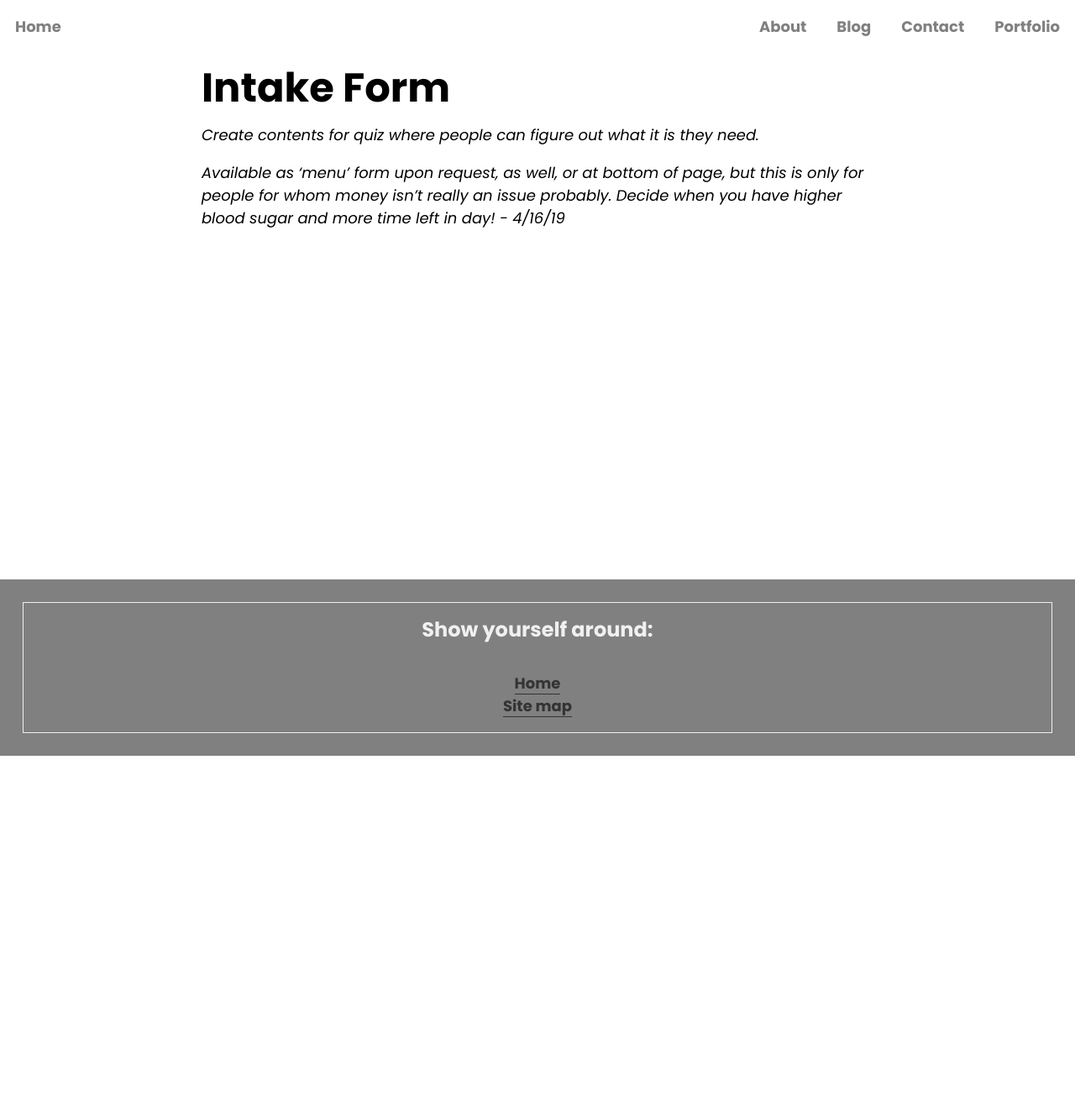
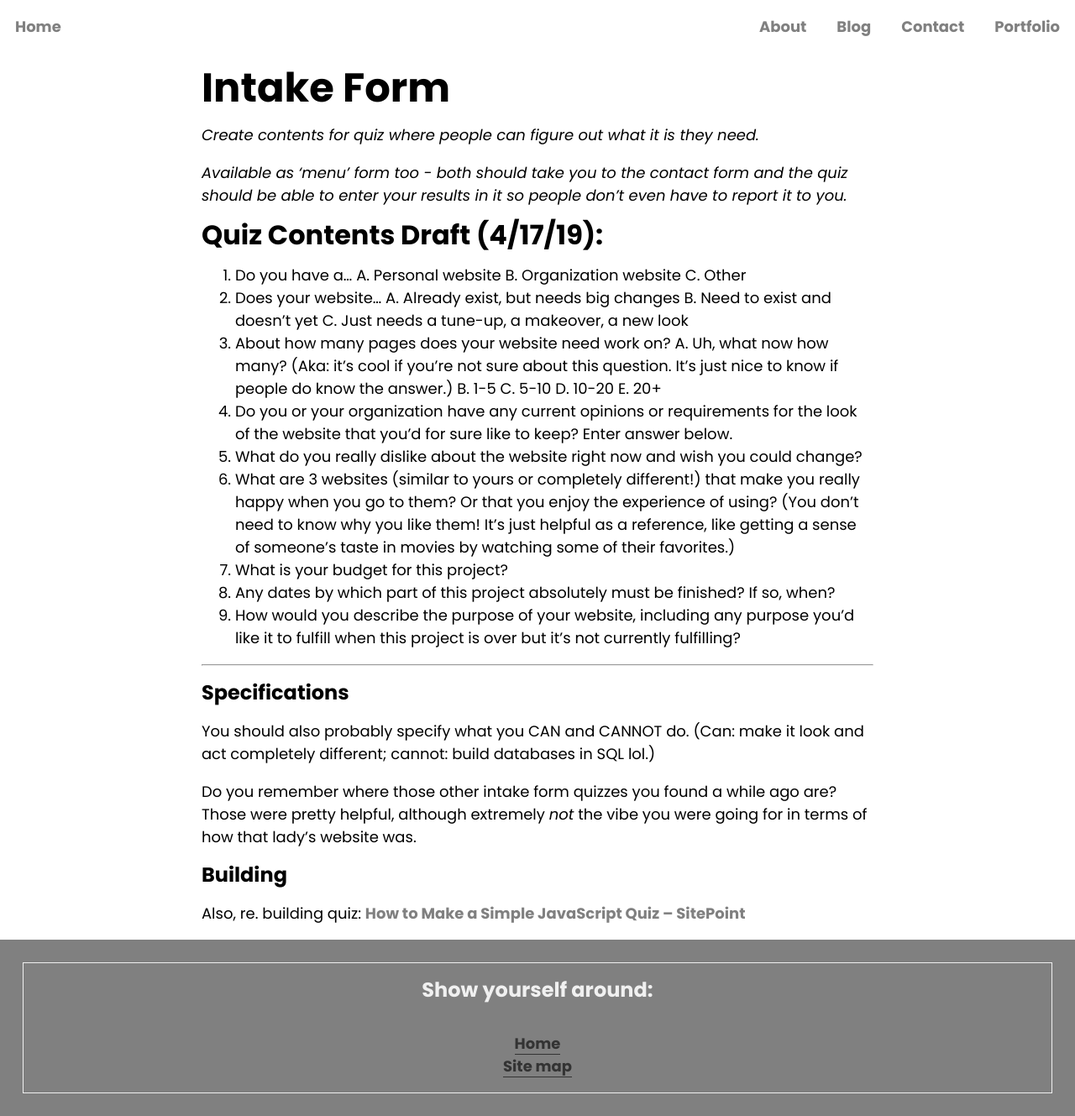
Before and after one commit to kbdonnally/katherinedoes.design, a Jekyll site: the page built from pages/real/intake.md, in a window 1280 px wide. Shown: the whole page at 84% size. Built offline with Jekyll 4.4.1, drawn with Linux system fonts in a browser that asks for light colours; some web fonts are replaced; before the commit the page ends 900 px from its top, so only the background shows below that.

Commit message:
Add rough draft of intake quiz (non-functional, just ?s)
- Gonna set each question into a JS-powered page I think.
Would really prefer to write my own quiz code and that seems
To be the way to do it.

- Questions need some editing. Write them all as free response
First, then if they have finite set of answers make into MC.

- Consult those quizzes from uh, lol, last time you were making
A website. (Agh)

```diff
--- a/pages/real/intake.md
+++ b/pages/real/intake.md
@@ -8,4 +8,39 @@ permalink: /intake/
 
 *Create contents for quiz where people can figure out what it is they need.*
 
-*Available as 'menu' form upon request, as well, or at bottom of page, but this is only for people for whom money isn't really an issue probably. Decide when you have higher blood sugar and more time left in day! - 4/16/19*
+*Available as 'menu' form too - both should take you to the contact form and the quiz should be able to enter your results in it so people don't even have to report it to you.*
+
+## Quiz Contents Draft (4/17/19):
+
+1. Do you have a...
+    A. Personal website
+    B. Organization website
+    C. Other
+2. Does your website...
+    A. Already exist, but needs big changes
+    B. Need to exist and doesn't yet
+    C. Just needs a tune-up, a makeover, a new look
+3. About how many pages does your website need work on?
+    A. Uh, what now how many? (Aka: it's cool if you're not sure about this question. It's just nice to know if people do know the answer.)
+    B. 1-5
+    C. 5-10
+    D. 10-20
+    E. 20+
+4. Do you or your organization have any current opinions or requirements for the look of the website that you'd for sure like to keep? Enter answer below.
+5. What do you really dislike about the website right now and wish you could change?
+6. What are 3 websites (similar to yours or completely different!) that make you really happy when you go to them? Or that you enjoy the experience of using? (You don't need to know why you like them! It's just helpful as a reference, like getting a sense of someone's taste in movies by watching some of their favorites.)
+7. What is your budget for this project?
+8. Any dates by which part of this project absolutely must be finished? If so, when?
+9. How would you describe the purpose of your website, including any purpose you'd like it to fulfill when this project is over but it's not currently fulfilling?
+
+***
+
+### Specifications
+
+You should also probably specify what you CAN and CANNOT do. (Can: make it look and act completely different; cannot: build databases in SQL lol.)
+
+Do you remember where those other intake form quizzes you found a while ago are? Those were pretty helpful, although extremely *not* the vibe you were going for in terms of how that lady's website was.
+
+### Building
+
+Also, re. building quiz: [How to Make a Simple JavaScript Quiz -- SitePoint](https://www.sitepoint.com/simple-javascript-quiz/)
```
